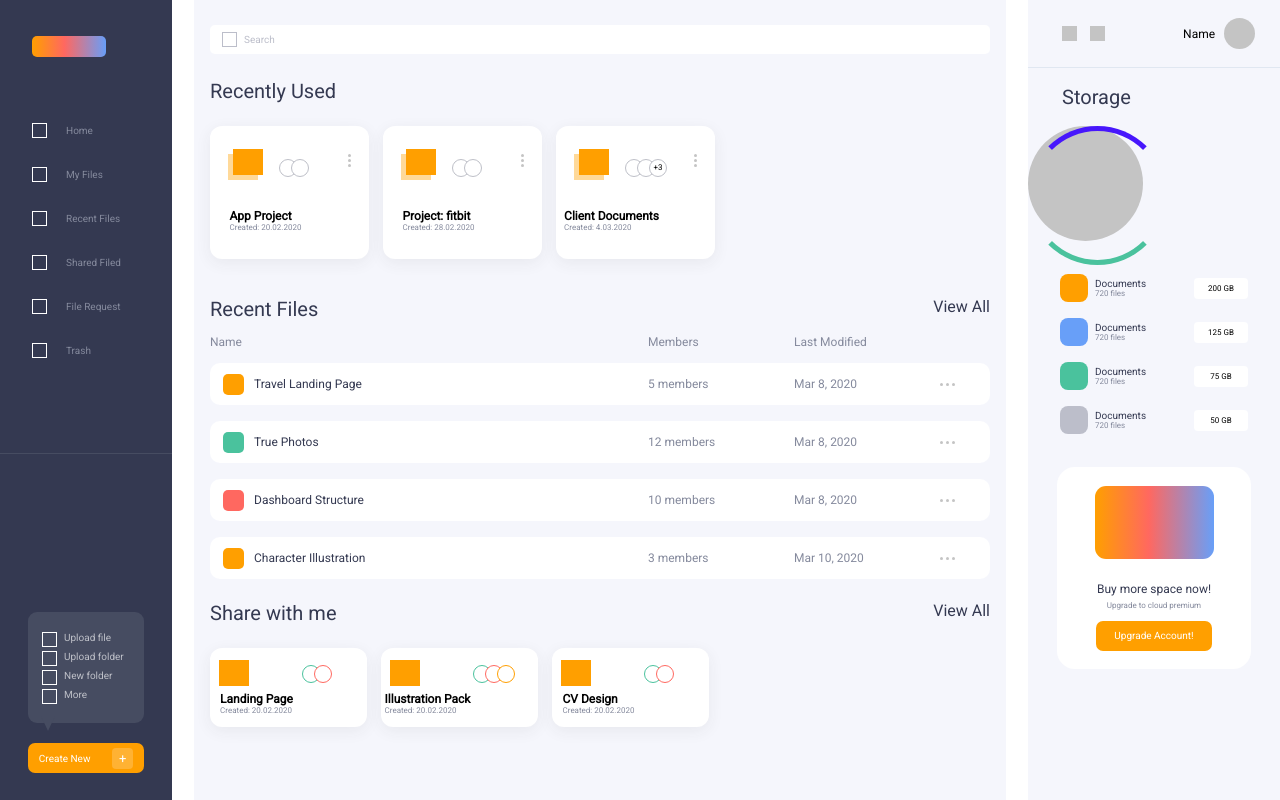
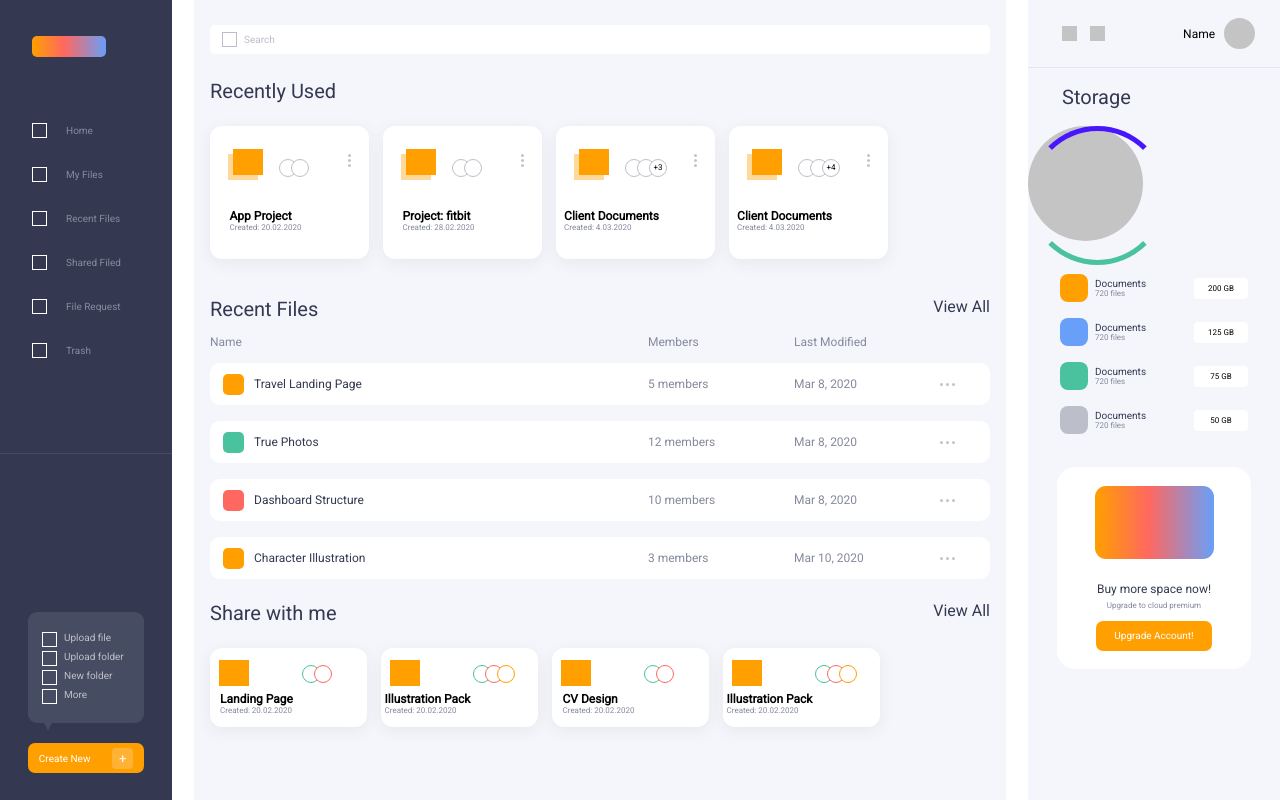
Before and after one commit to aaron-0406/css-layout-challenge, a React (Create React App) app: page / in a window 1280 px wide. Built offline with nearby package versions, Linux system fonts and the light colour scheme.

Commit message:
feat: fifth breakthrough 1

```diff
--- a/src/components/layouts/Main.jsx
+++ b/src/components/layouts/Main.jsx
@@ -39,6 +39,11 @@ const Main = () => {
             project="Client Documents"
             date="4.03.2020"
             circles={3}
+          />
+          <FirstSquare
+            project="Client Documents"
+            date="4.03.2020"
+            circles={4}
           />
         </div>
       </section>
@@ -88,6 +93,11 @@ const Main = () => {
             circles={3}
           />
           <ThirdSquare project="CV Design" date="20.02.2020" circles={2} />
+          <ThirdSquare
+            project="Illustration Pack"
+            date="20.02.2020"
+            circles={3}
+          />
         </div>
       </section>
     </div>
```
